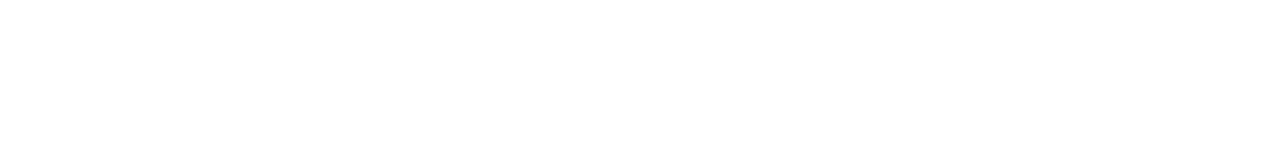
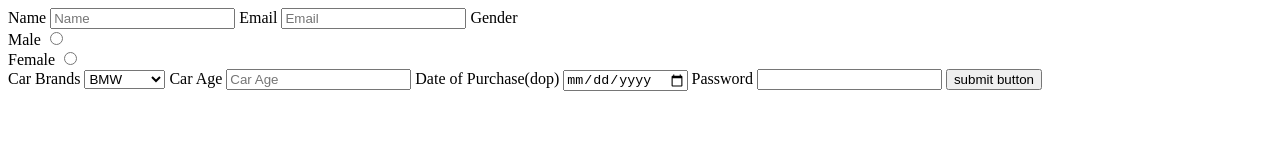
Before and after one commit to acciojob/car-insurance-form-deepak-dev1997, a website: page main.html in a window 1280 px wide. Drawn offline with Linux system fonts and the light colour scheme.

Commit message:
created a submission

```diff
--- a/main.html
+++ b/main.html
@@ -1,16 +1,42 @@
 <!DOCTYPE html>
+<html lang="en">
+<head>
+    <meta charset="UTF-8">
+    <meta http-equiv="X-UA-Compatible" content="IE=edge">
+    <meta name="viewport" content="width=device-width, initial-scale=1.0">
+    <title>Document</title>
+</head>
+<body>
+    <form method="post">
+        <label for="name">Name</label>
+        <input type="text" id="name" placeholder="Name" required>
 
-<html>
+        <label for="email">Email</label>
+        <input type="email" id="email" placeholder="Email" required>
+        <label for="gender">Gender</label><br>
+        <label for="male">Male</label>
+        <input type="radio" id="gender_m" name="gender" value="male" required><br>
 
-<head>
-	<link rel="stylesheet" href="styles.css">
-</head>
+        <label for="female">Female</label>
+        <input type="radio" id="gender_m" name="gender" value="female" required><br>
 
-<body>
-	<!-- the entire body must be written by student -->
-    <script type="text/javascript" src="./script.js">
-</script>
+        <label for="cars">Car Brands</label>
+        <select name="cars" id="cars" required>
+            <option value="cars">BMW</option>
+            <option value="cars">Audi</option>
+            <option value="cars">Mercedez</option>
+        </select>
 
+        <label for="carage">Car Age</label>
+        <input type="number" id="carage" placeholder="Car Age" required>
+
+        <label for="dop">Date of Purchase(dop)</label>
+        <input type="date" name="dop" id="dop">
+
+        <label for="password">Password</label>
+        <input type="password" id="password">
+
+        <Button type="submit">submit button</Button>
+    </form>
 </body>
-
 </html>
```
